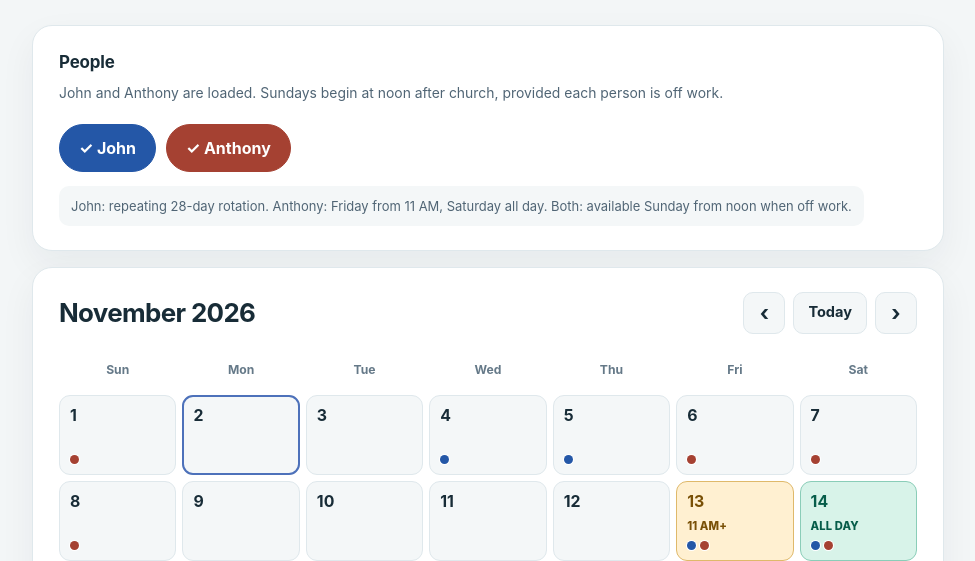
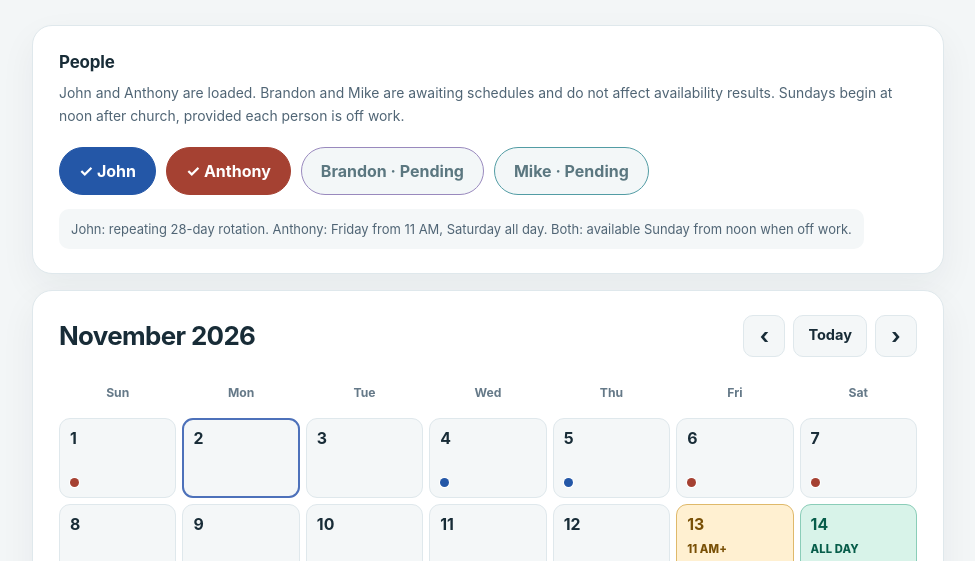
Before and after one commit to inbrand-dev/inbrands-site, a plain HTML site: page friend/index.html in a window 1280 px wide. Shown: the part 184-745 px from the top of the page, without its empty margins (152-1127 px from the left). Drawn offline with Linux system fonts and the light colour scheme.

Commit message:
Add Brandon and Mike pending buttons to friends calendar

```diff
--- a/friend/index.html
+++ b/friend/index.html
@@ -37,6 +37,8 @@
       /* Assigned once per person, so colors remain consistent across visits. */
       --john-color: #2457a7;
       --anthony-color: #a54132;
+      --brandon-color: #7762a8;
+      --mike-color: #197b86;
     }
     @media (prefers-color-scheme: dark) {
       :root {
@@ -67,6 +69,8 @@
         --focus: #f1ca7b;
         --john-color: #9fc4ff;
         --anthony-color: #ffc0a8;
+        --brandon-color: #d4b9ff;
+        --mike-color: #94e6ed;
       }
     }
     * { box-sizing: border-box; }
@@ -86,6 +90,10 @@
     .person { font: inherit; font-weight: 700; color: var(--chip-text); background: var(--chip); border: 1px solid var(--chip-border); padding: 11px 19px; min-height: 44px; border-radius: 999px; cursor: pointer; transition: background-color .15s, border-color .15s, transform .15s; }
     .person-john { --person-color: var(--john-color); }
     .person-anthony { --person-color: var(--anthony-color); }
+    .person-brandon { --person-color: var(--brandon-color); }
+    .person-mike { --person-color: var(--mike-color); }
+    .person:disabled { cursor: default; border-color: var(--person-color); opacity: .75; }
+    .person:disabled:hover { transform: none; background: var(--chip); }
     .person[aria-pressed="true"] { color: var(--accent-text); background: var(--person-color); border-color: var(--person-color); }
     .person:hover { transform: translateY(-1px); }
     .person:not([aria-pressed="true"]):hover { background: var(--control-hover); }
@@ -179,7 +187,7 @@
     <div class="toprow">
       <div>
         <h2 class="section-title" id="people-heading">People</h2>
-        <p class="muted">John and Anthony are loaded. Sundays begin at noon after church, provided each person is off work.</p>
+        <p class="muted">John and Anthony are loaded. Brandon and Mike are awaiting schedules and do not affect availability results. Sundays begin at noon after church, provided each person is off work.</p>
       </div>
     </div>
     <div class="person-row" id="people"></div>
@@ -242,17 +250,19 @@
         if (weekday === 0) return { start: 12 * 60, end: 1440 }; // Sundays after church.
         return null; // Working Monday through Thursday.
       }
-    }
+    },
+    { id: 'brandon', name: 'Brandon', pending: true, available: () => null },
+    { id: 'mike', name: 'Mike', pending: true, available: () => null }
   ];
   const selectionKey = 'friends-days-off:selected:v1';
   function loadSelected() {
-    const defaults = new Set(people.map(p => p.id));
+    const defaults = new Set(people.filter(p => !p.pending).map(p => p.id));
     try {
       const raw = localStorage.getItem(selectionKey);
       if (raw === null) return defaults;
       const ids = JSON.parse(raw);
       if (!Array.isArray(ids)) return defaults;
-      const allowed = new Set(people.map(p => p.id));
+      const allowed = new Set(people.filter(p => !p.pending).map(p => p.id));
       return new Set(ids.filter(id => typeof id === 'string' && allowed.has(id)));
     } catch (_) {
       return defaults; // Blocked storage must not break the calendar.
@@ -306,9 +316,10 @@
       const b = document.createElement('button');
       b.className = 'person person-' + person.id;
       b.type = 'button';
-      b.textContent = (selected.has(person.id) ? '✓ ' : '') + person.name;
+      b.textContent = person.pending ? person.name + ' · Pending' : (selected.has(person.id) ? '✓ ' : '') + person.name;
+      b.disabled = Boolean(person.pending);
       b.setAttribute('aria-pressed', selected.has(person.id) ? 'true' : 'false');
-      b.addEventListener('click', () => {
+      if (!person.pending) b.addEventListener('click', () => {
         selected.has(person.id) ? selected.delete(person.id) : selected.add(person.id);
         saveSelected();
         upcomingCount = 12;
```
